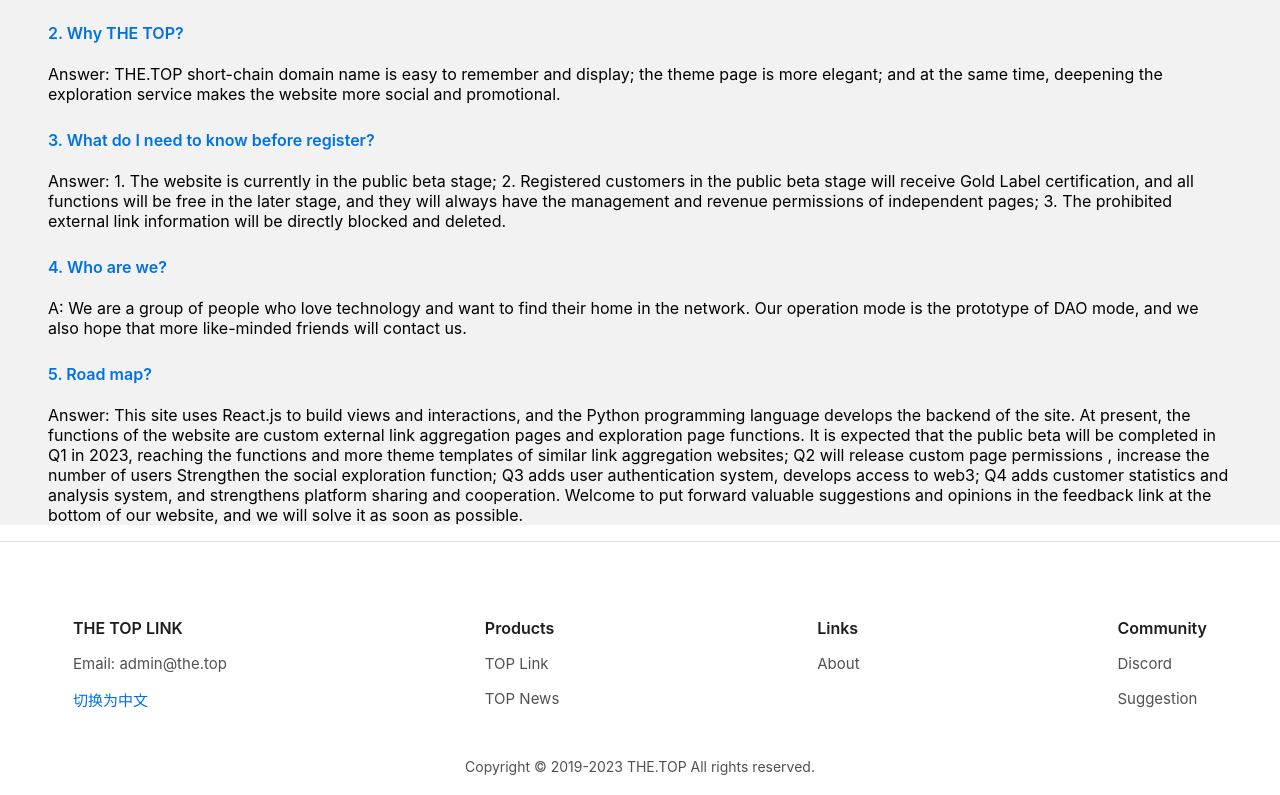
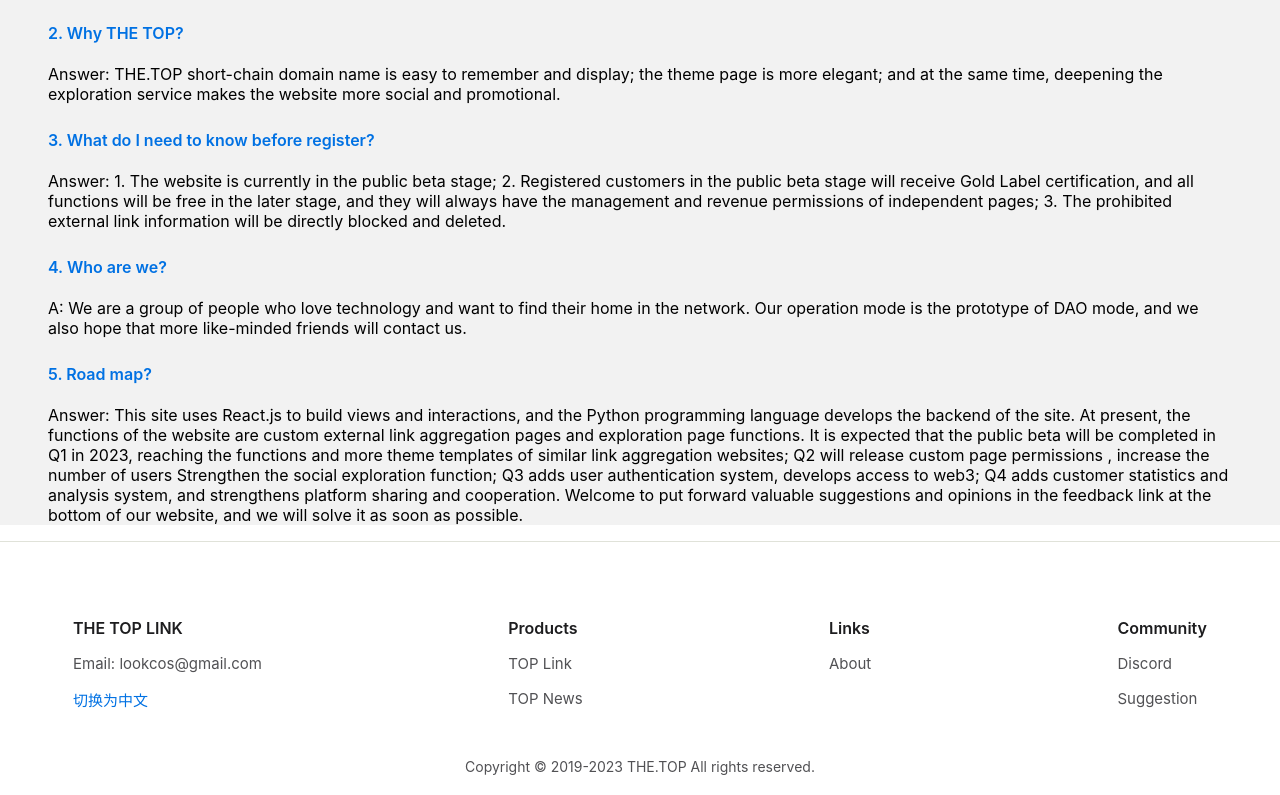
Before and after one commit to MrWillCom/top-link-react, a React (Create React App) app: page /about in a window 1280 px wide. Shown: the part 293-1088 px from the top of the page. Built offline with nearby package versions, Linux system fonts and the light colour scheme.

Commit message:
update email

```diff
--- a/src/common/footer.js
+++ b/src/common/footer.js
@@ -23,7 +23,7 @@
 
               <div className="item">
                 <div className="logo">THE TOP LINK</div>
-                <div className="email">Email: admin@the.top</div>
+                <div className="email">Email: lookcos@gmail.com</div>
                 <div className="select-lang" onClick={changeLanguage}>{t("selectLang")}</div>
               </div>
 
```
